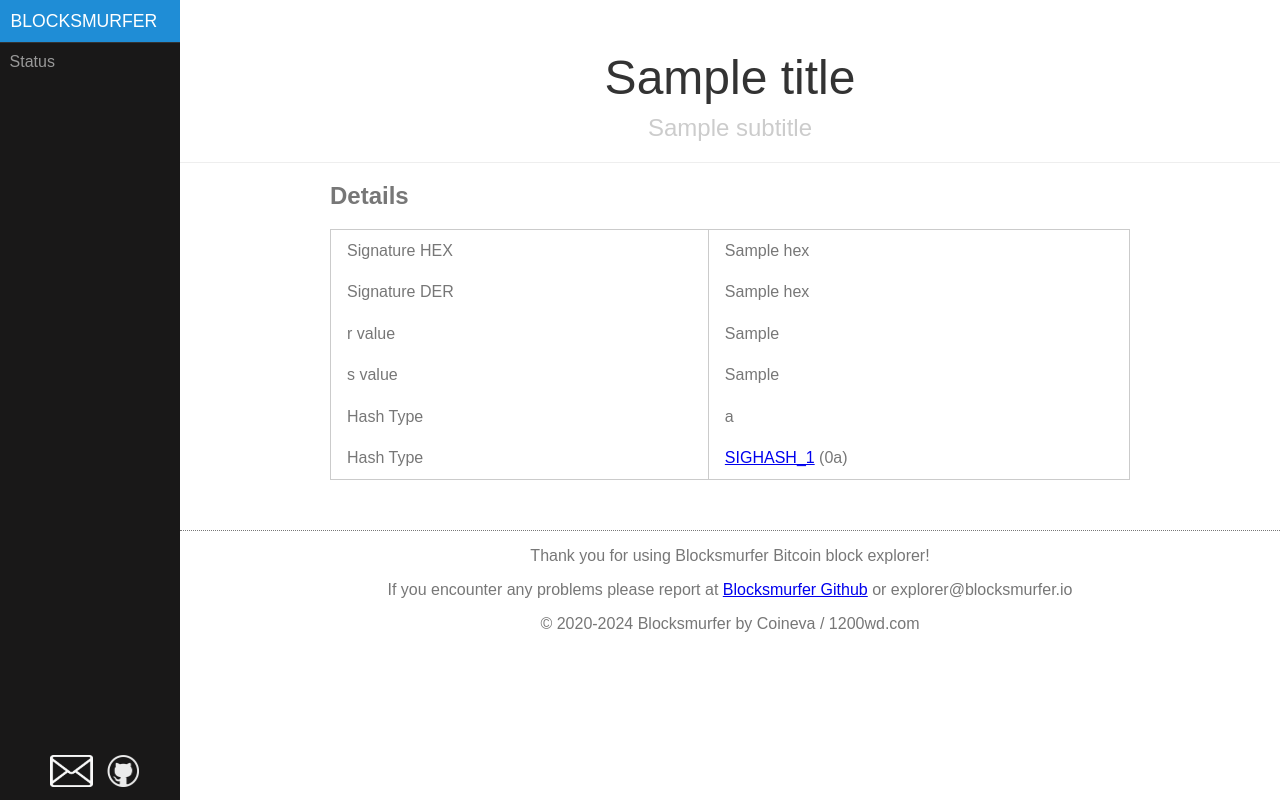
After one commit to 1200wd/blocksmurfer, a Python web app: template blocksmurfer/templates/explorer/signature.html in a window 1280 px wide. The commit adds this page. Run offline with Jinja, Linux system fonts and the light colour scheme; the template is opened without the code that fills it: most values are stand-ins (such as "Sample title", 1, 10 or a date in 2020).

Commit message:
Add signature detail page

```diff
--- /dev/null
+++ b/blocksmurfer/templates/explorer/signature.html
@@ -0,0 +1,44 @@
+{% extends "base.html" %}
+
+{% block app_content %}
+    <h2>{{ _('Details') }}</h2>
+    <table class="pure-table" style="width: 800px;">
+        <tr>
+            <td>Signature HEX</td>
+            <td style="word-break: break-all;">
+                {{ sig.hex() }}
+            </td>
+        </tr>
+        <tr>
+            <td>Signature DER</td>
+            <td style="word-break: break-all;">
+                {{ sig.as_der_encoded().hex() }}
+            </td>
+        </tr>
+        <tr>
+            <td>r value</td>
+            <td style="word-break: break-all;">
+                {{ sig.r }}
+            </td>
+        </tr>
+        <tr>
+            <td>s value</td>
+            <td style="word-break: break-all;">
+                {{ sig.s }}
+            </td>
+        </tr>
+        {% if sig.hash_type %}
+        <tr>
+            <td>Hash Type</td>
+            <td>{{ '%0x' % sig.hash_type }}</td>
+        </tr>
+        {% endif %}
+            <tr>
+            <td>Hash Type</td>
+            <td><a href="{{ url_for('main.sighash_flag', network=network, flag=sig.hash_type) }}">
+                SIGHASH_{{ definitions.SIGHASH_FLAGS[sig.hash_type][0] }}</a> ({{ '%02x' % sig.hash_type }})
+            </td>
+        </tr>
+    </table>
+
+{% endblock %}
--- a/blocksmurfer/templates/includes/input_unlocking_script.html
+++ b/blocksmurfer/templates/includes/input_unlocking_script.html
@@ -62,7 +62,11 @@
         {% for sig in input.signatures %}
         <tr>
             <td>Signature</td>
-            <td style="word-break: break-all;">{{ sig.hex() }}</td>
+            <td style="word-break: break-all;">
+                <a href="{{ url_for('main.signature', network=network, signature=sig.hex()) }}">
+                {{ sig.hex() }}
+                </a>
+            </td>
         </tr>
         {% endfor %}
 
```
Also changed, not shown: blocksmurfer/main/routes.py (+14 -1 lines).
